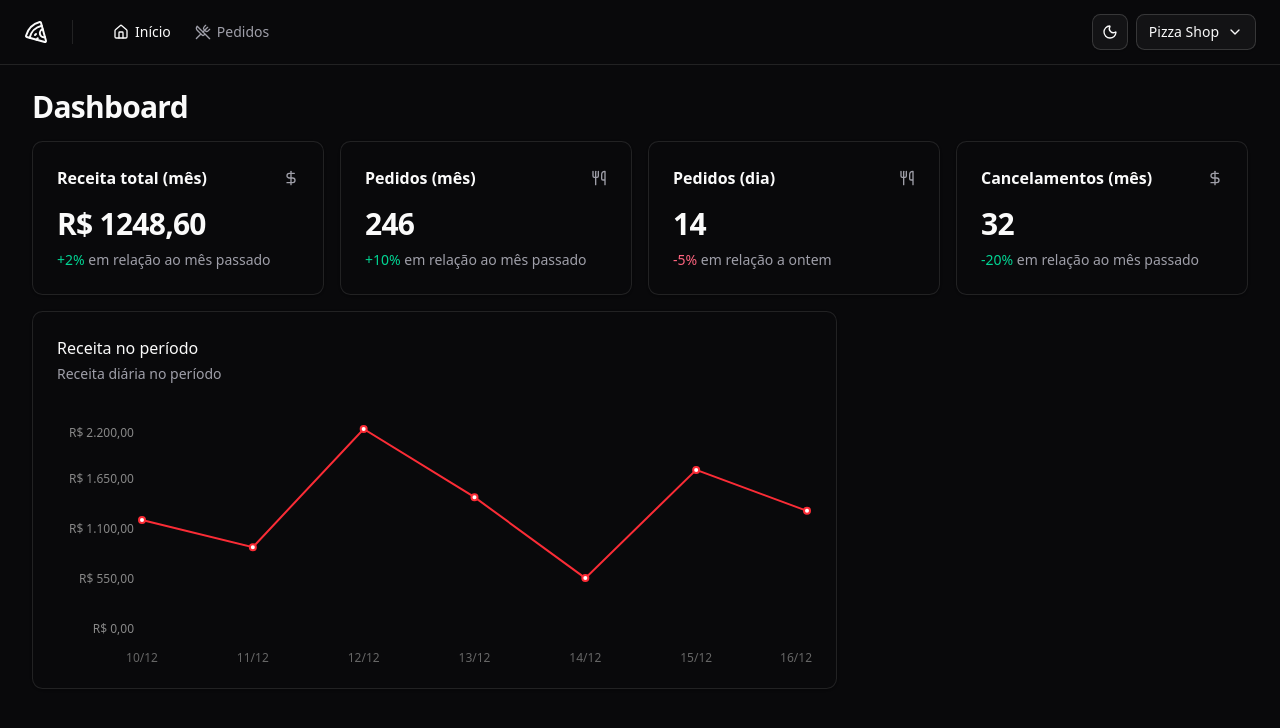
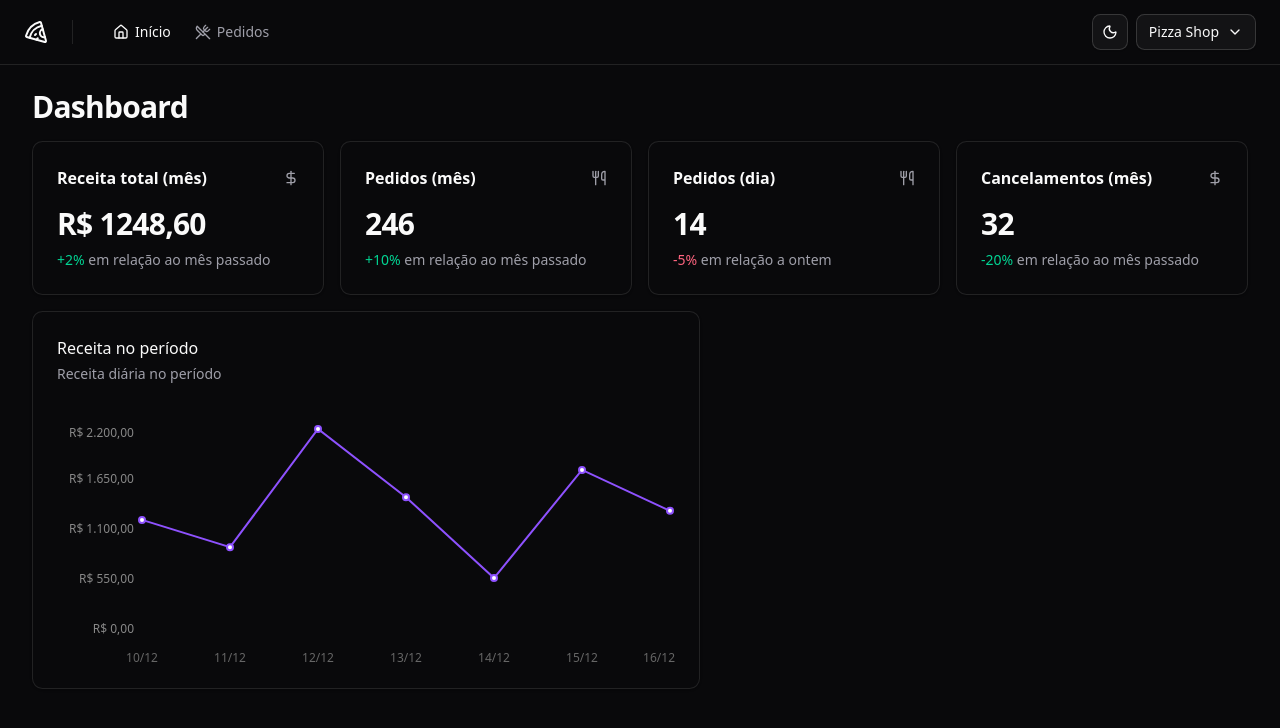
Before and after one commit to eric-figueira/pizzashop-web, a React (Vite) app: page / in a window 1280 px wide. Shown: the top 728 px of the page. Built offline with nearby package versions, Linux system fonts and the light colour scheme.

Commit message:
refactor: update line chart color

```diff
--- a/src/pages/app/dashboard/revenue-chart.tsx
+++ b/src/pages/app/dashboard/revenue-chart.tsx
@@ -37,7 +37,7 @@ const data = [
 
 export function RevenueChart() {
   return (
-    <Card className="col-span-6 bg-background pt-0">
+    <Card className="col-span-5 bg-background pt-0">
       <CardHeader className="flex-row items-center justify-between pb-8">
         <div className="space-y-1">
           <CardTitle className="text-base font-medium">Receita no período</CardTitle>
@@ -66,7 +66,7 @@ export function RevenueChart() {
               type="linear"
               strokeWidth={2}
               dataKey="revenue"
-              stroke={colors.red['500']}
+              stroke={colors.violet['500']}
             />
           </LineChart>
         </ResponsiveContainer>
```
